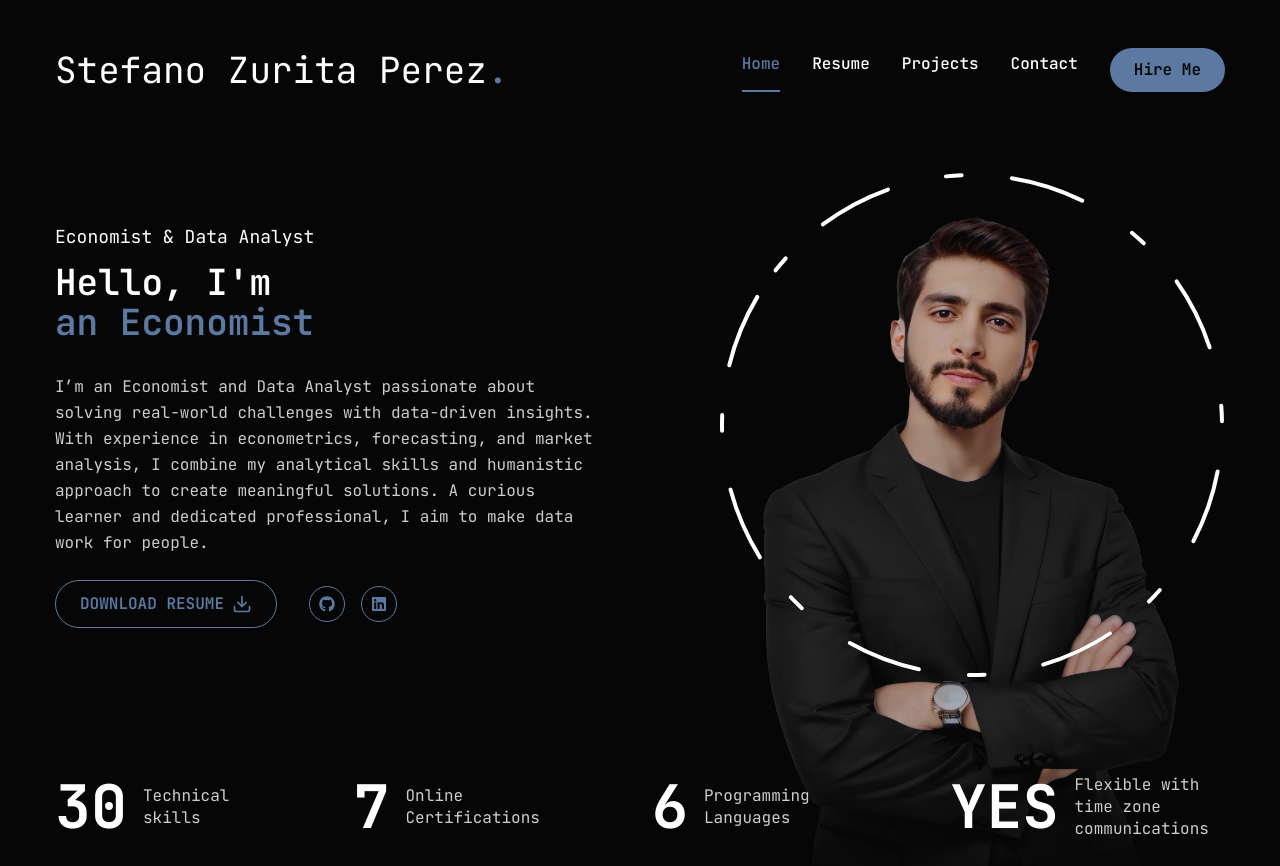
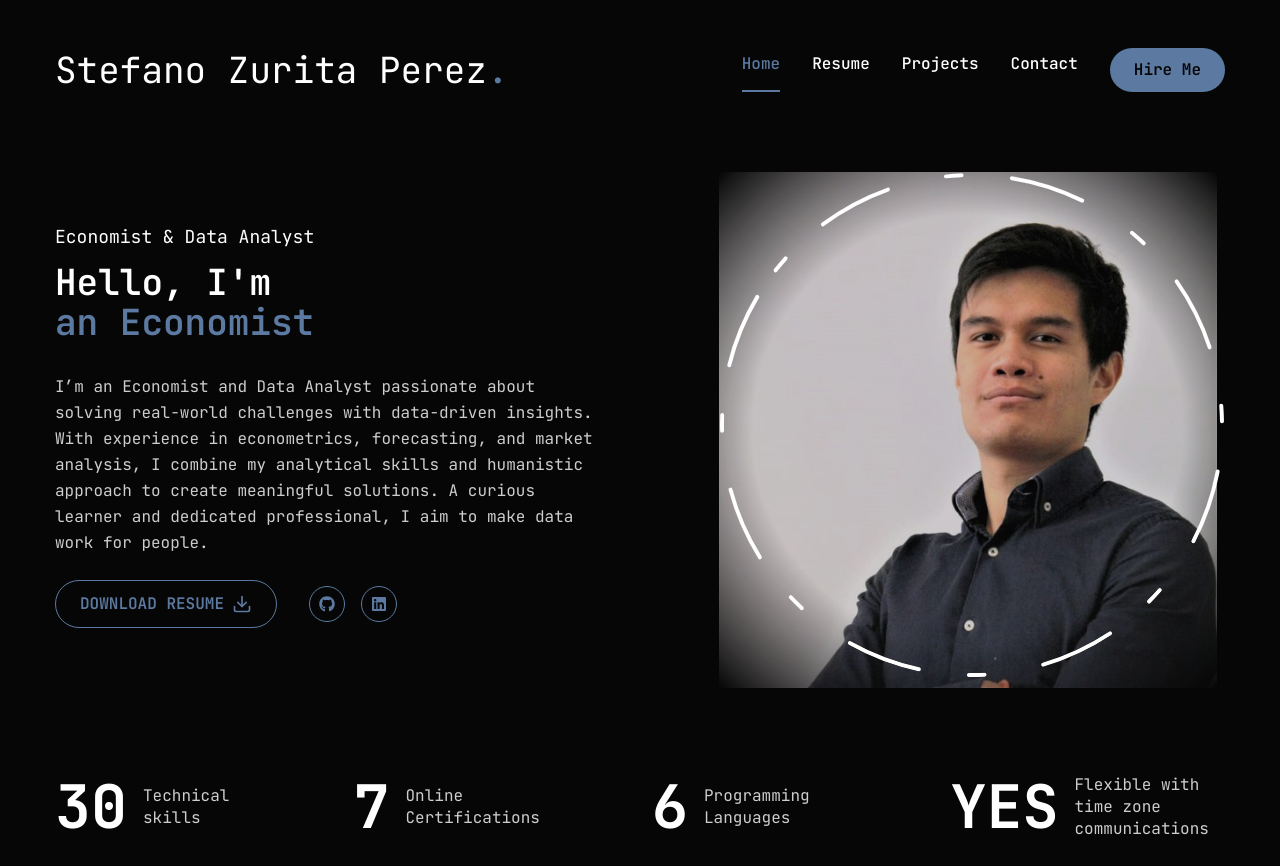
Before and after one commit to stefanoz99/myPortfolio, a Next.js app: page / in a window 1280 px wide. Built offline with nearby package versions, Linux system fonts and the light colour scheme.

Commit message:
Update Photo.jsx

```diff
--- a/components/Photo.jsx
+++ b/components/Photo.jsx
@@ -24,7 +24,7 @@ const Photo = () => {
           <div className="flex justify-center items-center w-full">
             <Image
               // src="/assets/MyPhoto.jpg"
-              src="/assets/MainImage1.png"
+              src="/assets/MyPhoto.jpg"
               // src="/assets/x.png"
               priority
               quality={100}
```
